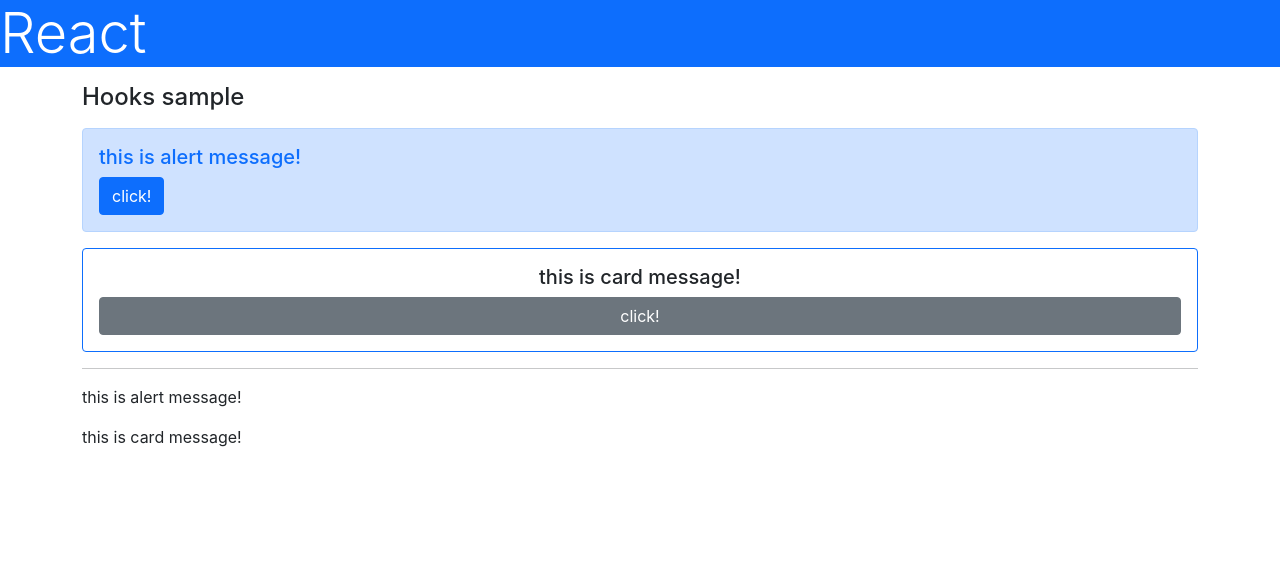
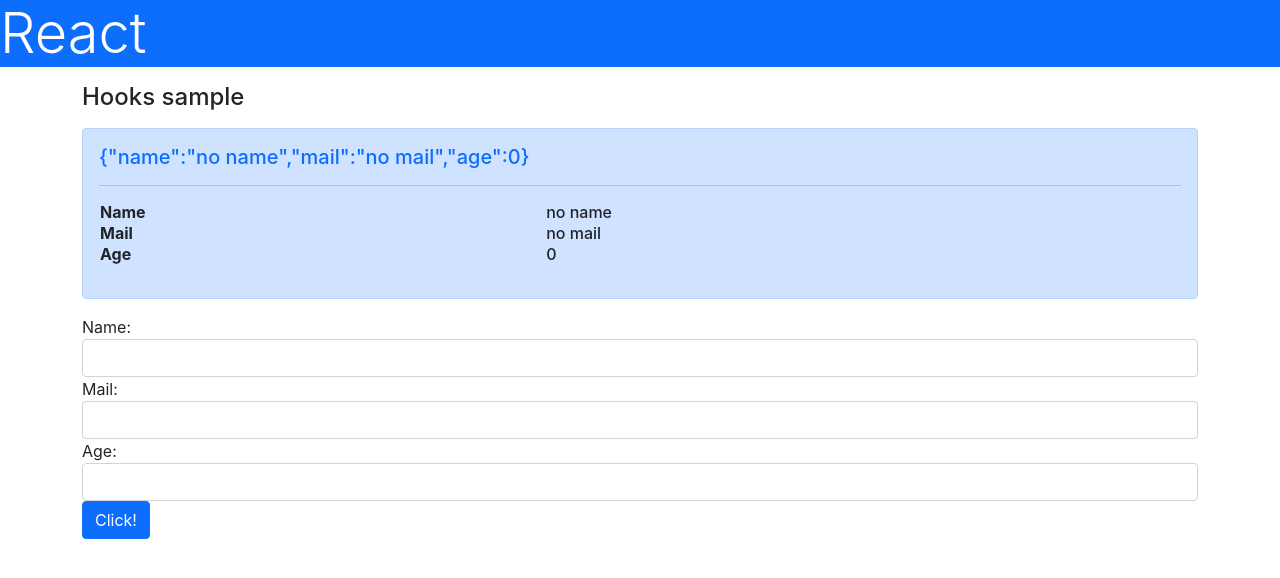
Before and after one commit to Ha-ji-me/learning-react-hooks, a React (Create React App) app: page / in a window 1280 px wide. Shown: the top 578 px of the page. Built offline with nearby package versions, Linux system fonts and the light colour scheme.

Commit message:
4-2/Formの作成: formの値をオブジェクトにまとめて受け渡し

```diff
--- /dev/null
+++ b/src/Form.jsx
@@ -0,0 +1,68 @@
+import React, { useState } from "react";
+import './App.css';
+
+function AlertMessage(props) {
+  const data = props.data;
+  const msg = JSON.stringify(data);
+
+  return <div className="alert alert-primary h5 text-primary">
+    <h5>{msg}</h5>
+    <hr />
+    <table className="table h6">
+      <tr><th>Name</th><td>{data.name}</td></tr>
+      <tr><th>Mail</th><td>{data.mail}</td></tr>
+      <tr><th>Age</th><td>{data.age}</td></tr>
+    </table>
+  </div>
+}
+
+function Form() {
+  const [name, setName] = useState("");
+  const [mail, setMail] = useState("");
+  const [age, setAge] = useState("");
+  const [form, setForm] = useState({
+    name:'no name', mail:'no mail', age:0
+  });
+
+  const doChangeName = (event) => {
+    setName(event.target.value);
+  }
+  const doChangeMail = (event) => {
+    setMail(event.target.value);
+  }
+  const doChangeAge = (event) => {
+    setAge(event.target.value);
+  }
+  const doSubmitForm = (event) => {
+    setForm({name:name, mail:mail, age:age})
+    event.preventDefault();
+  }
+
+  return(
+    <div>
+      <h1 className="bg-primary text-white display-4">React</h1>
+      <div className="container">
+        <h4 className="my-3">Hooks sample</h4>
+        <AlertMessage data={form} setData={setForm}/>
+        <form onSubmit={doSubmitForm}>
+          <div className="form-group">
+            <label>Name:</label>
+            {/* onChangeによってinputのvalueを更新している */}
+            <input type="text" className="form-control" onChange={doChangeName} />
+          </div>
+          <div className="form-group">
+            <label>Mail:</label>
+            <input type="text" className="form-control" onChange={doChangeMail} />
+          </div>
+          <div className="form-group">
+            <label>Age:</label>
+            <input type="text" className="form-control" onChange={doChangeAge} />
+          </div>
+          <input type="submit" className="btn btn-primary" value="Click!" />
+        </form>
+      </div>
+    </div>
+  )
+}
+
+export default Form;
--- a/src/index.js
+++ b/src/index.js
@@ -4,6 +4,7 @@
 import App from './App';
 import Hooks from './Hooks';
 import Card from './Card';
+import Form from './Form';
 import reportWebVitals from './reportWebVitals';
 
 const root = ReactDOM.createRoot(document.getElementById('root'));
@@ -11,7 +12,8 @@
   <React.StrictMode>
     {/* <App /> */}
     {/* <Hooks /> */}
-    <Card />
+    {/* <Card /> */}
+    <Form />
   </React.StrictMode>
 );
 
```
